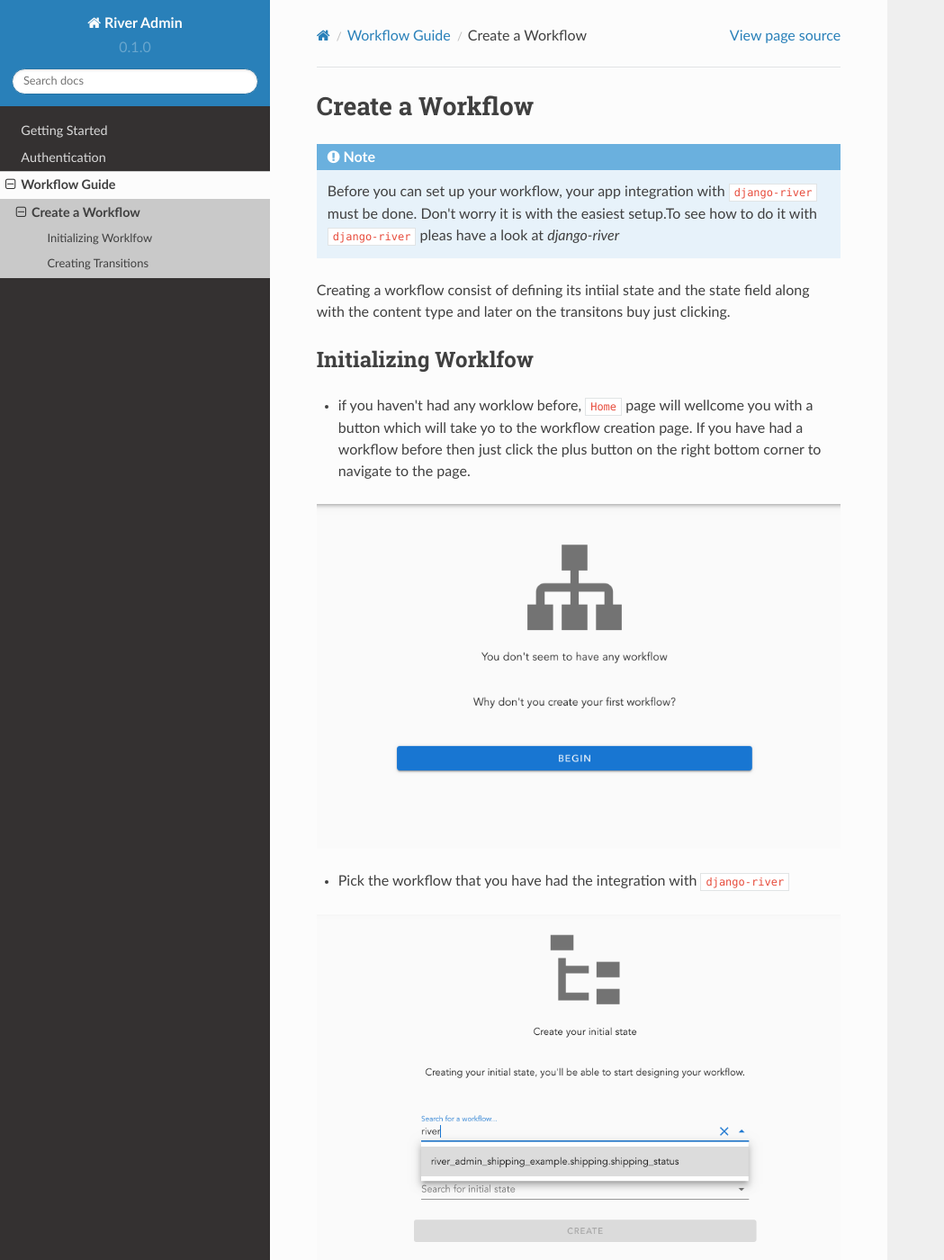
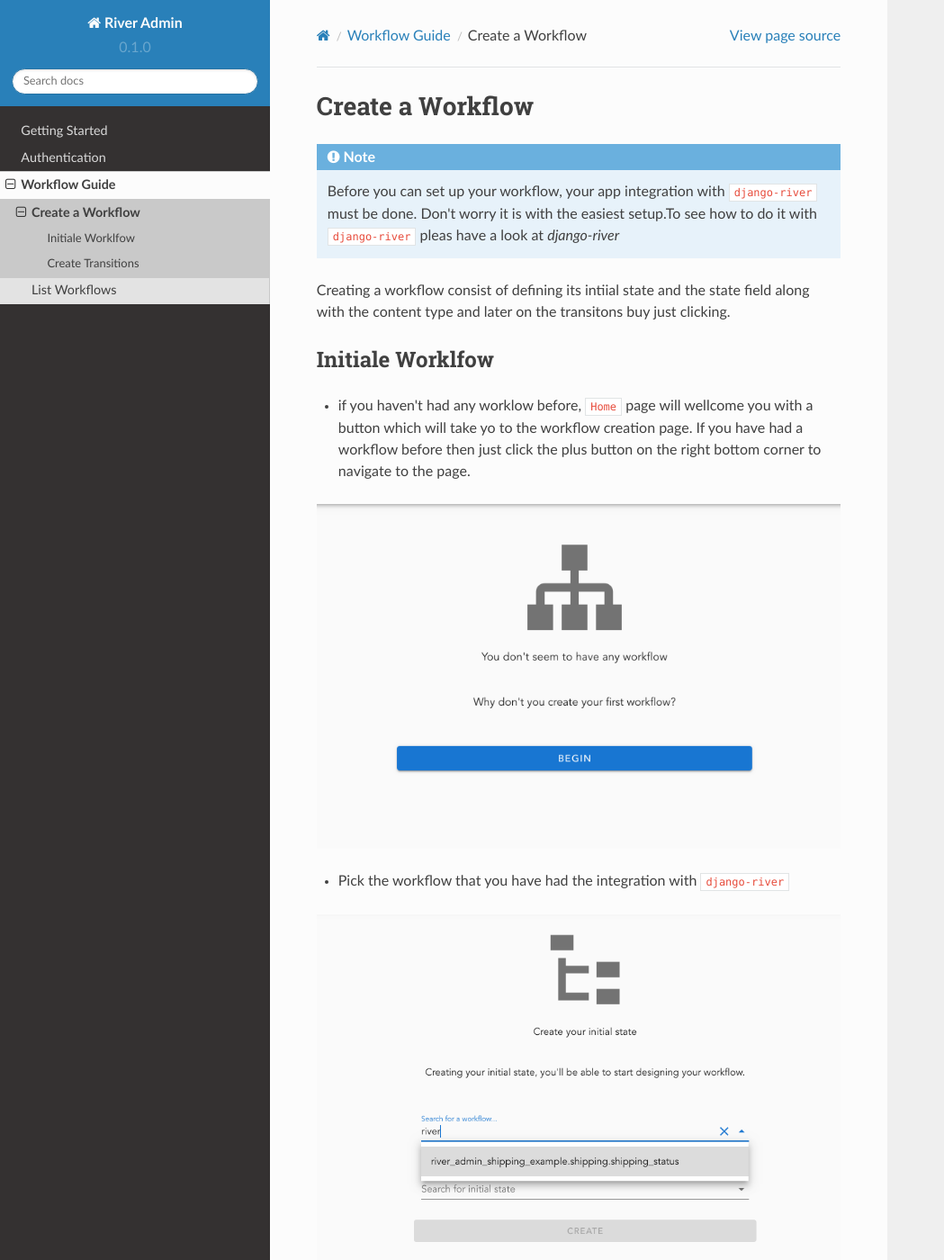
Before and after one commit to javrasya/river-admin, a Sphinx documentation site: the page built from docs/workflow/create_workflow.rst, in a window 1280 px wide and 1400 px high. Shown: the whole window at 90% size, without its empty margins (0-1049 px from the left). Built offline with Sphinx 7.4.7 and the Read the Docs theme 2.0.0, drawn with Linux system fonts in a browser that asks for light colours; some of the changed text lies outside the part shown.

Commit message:
Include list workflow documentation

```diff
--- a/docs/_static/css/custom.css
+++ b/docs/_static/css/custom.css
@@ -60,3 +60,14 @@
     right: 10px;
     bottom: 10px;
 }
+
+.center {
+    text-align: center;
+}
+
+.center  img {
+    margin-bottom: 10px;
+    border: 1px solid #ddd;
+    padding: 5px;
+    box-shadow: 0 4px 8px 0 rgba(0, 0, 0, 0.2), 0 6px 20px 0 rgba(0, 0, 0, 0.19);
+}
--- a/docs/workflow/create_workflow.rst
+++ b/docs/workflow/create_workflow.rst
@@ -27,8 +27,8 @@
 on the transitons buy just clicking.
 
 
-Initializing Worklfow
----------------------
+Initiale Worklfow
+-----------------
 
 * if you haven't had any worklow before, ``Home`` page will wellcome you with a button which will take yo to the workflow creation page. If you have had a workflow before then just click the plus button on the right bottom corner to navigate to the page.
 
@@ -44,16 +44,18 @@
 |Select Initial State Img|
 
 
-Creating Transitions
---------------------
+Create Transitions
+------------------
 
-This is the most fun part of ``River Admin``. Becuase it provides a highly interactive one screen to create them all.
+This is the most fun part of ``River Admin``. Becuase
+it provides a highly interactive one screen to create them all.
 
 .. note::
     Every change you make on that screen is an online action. Meaning that it will also be applied on the DB.
 
 .. note::
-    Same screen can anytime be used to update the transitions in the workflow as well
+    Same screen can anytime be used to update the
+    transitions in the workflow as well
 
 * What you are going to run into after you have done the previous steps is something like this;
 
--- a/docs/workflow/index.rst
+++ b/docs/workflow/index.rst
@@ -7,3 +7,4 @@
     :maxdepth: 2
 
     create_workflow
+    list_workflow
```
Also changed, not shown: docs/workflow/list_workflow.rst (added, +42 -0 lines), docs/_static/images/delete-workflow.png (added), docs/_static/images/go-to-edit-workflow.png (added), docs/_static/images/go-to-workflow-authorization.png (added), docs/_static/images/go-to-workflow-view.png (added), docs/_static/images/home-left-panel-off.png (added).
